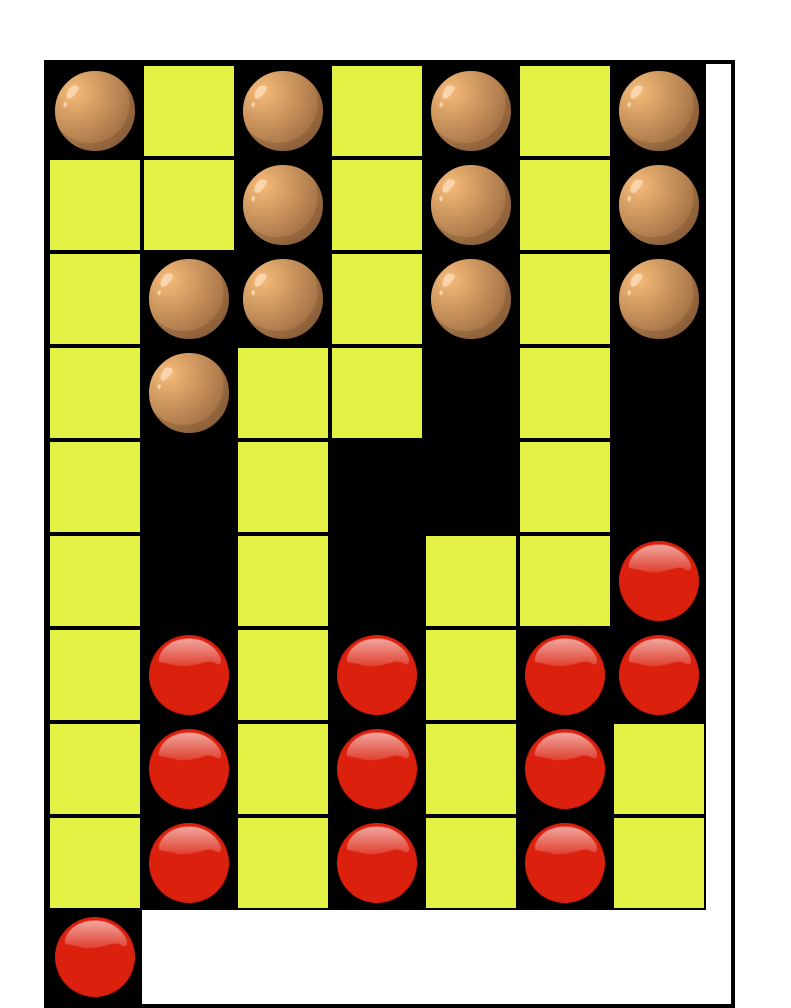
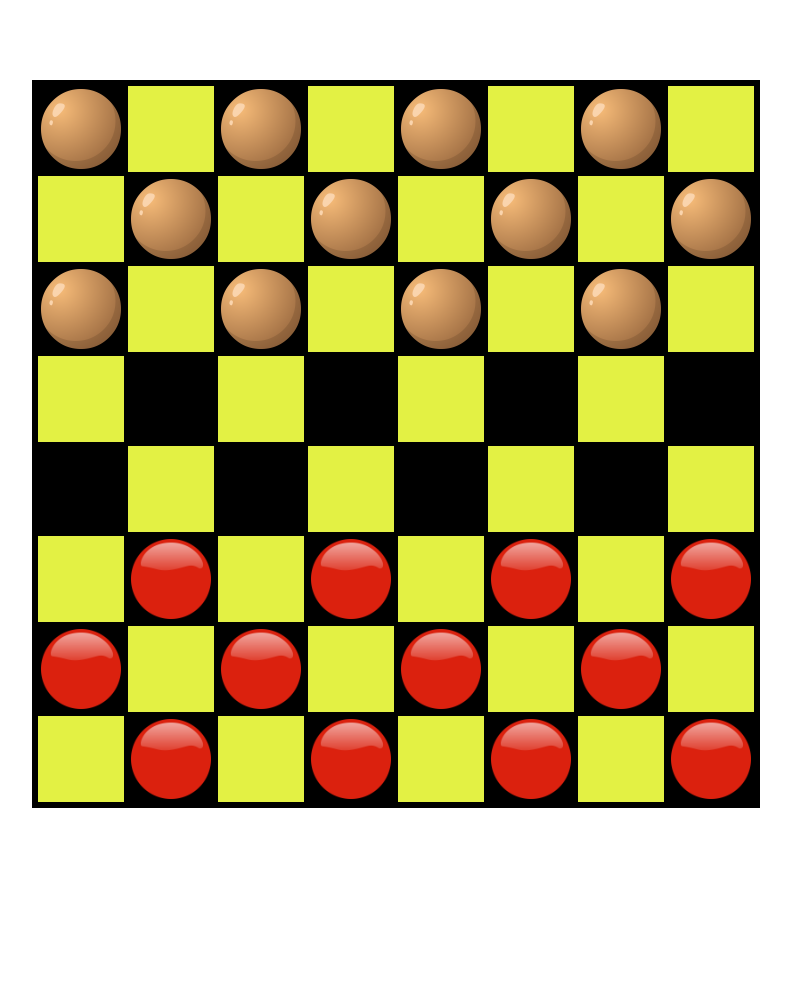
Before and after one commit to joraikim/chechers, a plain HTML site: page index.html in a window 1280 px wide. Shown: the whole page, without its empty margins (244-1035 px from the left). After the commit the page ends 888 px from the top, so only its background shows below. Drawn offline with Linux system fonts and the light colour scheme.

Commit message:
add files

```diff
--- a/css/style.css
+++ b/css/style.css
@@ -1,15 +1,19 @@
+
+* {
+	box-sizing: border-box;
+}
 
 
 
 
 .chechers {
-	position: relative;
+	max-width: 728px;
 	border: 4px solid black;
-	margin-top: 60px;
-	margin-left: 280px;
-	margin-right: 293px;
+	margin: 80px auto;
 
 }
+
+
 
 
 
@@ -35,8 +39,10 @@ img {
 	width: 80px;
 	height: 80px;
 	transition: transform 0.3s;
-	padding-top: 5px;
-    padding-left: 5px;
+
+
+
+
 
 }
 
@@ -59,6 +65,13 @@ img:hover {
 /*---первый ряд---*/
 .black1 {
 	position: absolute;
+	left: 0;
+	top: 0;
+	right: 0;
+	bottom: 0;
+	margin: auto;
+	width: 80px;
+	height: 80px;
 
 }
 
@@ -68,6 +81,13 @@ img:hover {
 
 .black3 {
 	position: absolute;
+	left: 0;
+	top: 0;
+	right: 0;
+	bottom: 0;
+	margin: auto;
+	width: 80px;
+	height: 80px;
 
 
 }
@@ -76,6 +96,13 @@ img:hover {
 
 .black5 {
 	position: absolute;
+	left: 0;
+	top: 0;
+	right: 0;
+	bottom: 0;
+	margin: auto;
+	width: 80px;
+	height: 80px;
 
 }
 
@@ -84,6 +111,13 @@ img:hover {
 
 .black7 {
 	position: absolute;
+	left: 0;
+	top: 0;
+	right: 0;
+	bottom: 0;
+	margin: auto;
+	width: 80px;
+	height: 80px;
 
 }
 
@@ -100,41 +134,98 @@ img:hover {
 
 .black10 {
 	position: absolute;
+	left: 0;
+	top: 0;
+	right: 0;
+	bottom: 0;
+	margin: auto;
+	width: 80px;
+	height: 80px;
 
 }
 
 .black12 {
 	position: absolute;
+	left: 0;
+	top: 0;
+	right: 0;
+	bottom: 0;
+	margin: auto;
+	width: 80px;
+	height: 80px;
+
 	}
 
 
 .black14 {
 	position: absolute;
+	left: 0;
+	top: 0;
+	right: 0;
+	bottom: 0;
+	margin: auto;
+	width: 80px;
+	height: 80px;
 
 }
 
 .black16 {
 	position: absolute;
+	left: 0;
+	top: 0;
+	right: 0;
+	bottom: 0;
+	margin: auto;
+	width: 80px;
+	height: 80px;
 
 }
    /*----третий ряд--*/
 .black17 {
 	position: absolute;
+	 left: 0;
+	top: 0;
+	right: 0;
+	bottom: 0;
+	margin: auto;
+	width: 80px;
+	height: 80px;
 
 }
 
 .black19 {
 	position: absolute;
+	left: 0;
+	top: 0;
+	right: 0;
+	bottom: 0;
+	margin: auto;
+	width: 80px;
+	height: 80px;
 
 }
 
 .black21 {
 	position: absolute;
+	left: 0;
+	top: 0;
+	right: 0;
+	bottom: 0;
+	margin: auto;
+	width: 80px;
+	height: 80px;
 
 }
 
 .black23 {
 	position: absolute;
+	left: 0;
+	top: 0;
+	right: 0;
+	bottom: 0;
+	margin: auto;
+	width: 80px;
+	height: 80px;
 
 }
 
@@ -145,21 +236,50 @@ img:hover {
 
 .black42 {
 	position: absolute;
+	left: 0;
+	top: 0;
+	right: 0;
+	bottom: 0;
+	margin: auto;
+	width: 80px;
+	height: 80px;
+
 }
 
 .black44 {
 	position: absolute;
+	left: 0;
+	top: 0;
+	right: 0;
+	bottom: 0;
+	margin: auto;
+	width: 80px;
+	height: 80px;
 
 }
 
 
 .black46 {
 	position: absolute;
+	left: 0;
+	top: 0;
+	right: 0;
+	bottom: 0;
+	margin: auto;
+	width: 80px;
+	height: 80px;
 
 }
 
 .black48 {
 	position: absolute;
+	left: 0;
+	top: 0;
+	right: 0;
+	bottom: 0;
+	margin: auto;
+	width: 80px;
+	height: 80px;
 
 }
 
@@ -168,23 +288,51 @@ img:hover {
 
 .black49 {
 	position: absolute;
+	left: 0;
+	top: 0;
+	right: 0;
+	bottom: 0;
+	margin: auto;
+	width: 80px;
+	height: 80px;
 
 
 }
 
 .black51 {
 	position: absolute;
+	left: 0;
+	top: 0;
+	right: 0;
+	bottom: 0;
+	margin: auto;
+	width: 80px;
+	height: 80px;
 
 
 }
 
 .black53 {
 	position: absolute;
+	left: 0;
+	top: 0;
+	right: 0;
+	bottom: 0;
+	margin: auto;
+	width: 80px;
+	height: 80px;
 
 }
 
 .black55 {
 	position: absolute;
+	left: 0;
+	top: 0;
+	right: 0;
+	bottom: 0;
+	margin: auto;
+	width: 80px;
+	height: 80px;
 
 }
 
@@ -193,21 +341,49 @@ img:hover {
 
 .black58 {
 	position: absolute;
+	left: 0;
+	top: 0;
+	right: 0;
+	bottom: 0;
+	margin: auto;
+	width: 80px;
+	height: 80px;
 
 }
 
 .black60 {
 	position: absolute;
+	left: 0;
+	top: 0;
+	right: 0;
+	bottom: 0;
+	margin: auto;
+	width: 80px;
+	height: 80px;
 
 }
 
 .black62 {
 	position: absolute;
+	left: 0;
+	top: 0;
+	right: 0;
+	bottom: 0;
+	margin: auto;
+	width: 80px;
+	height: 80px;
 
 }
 
 
 .black64 {
 	position: absolute;
+	 left: 0;
+	top: 0;
+	right: 0;
+	bottom: 0;
+	margin: auto;
+	width: 80px;
+	height: 80px;
 
 }
```
